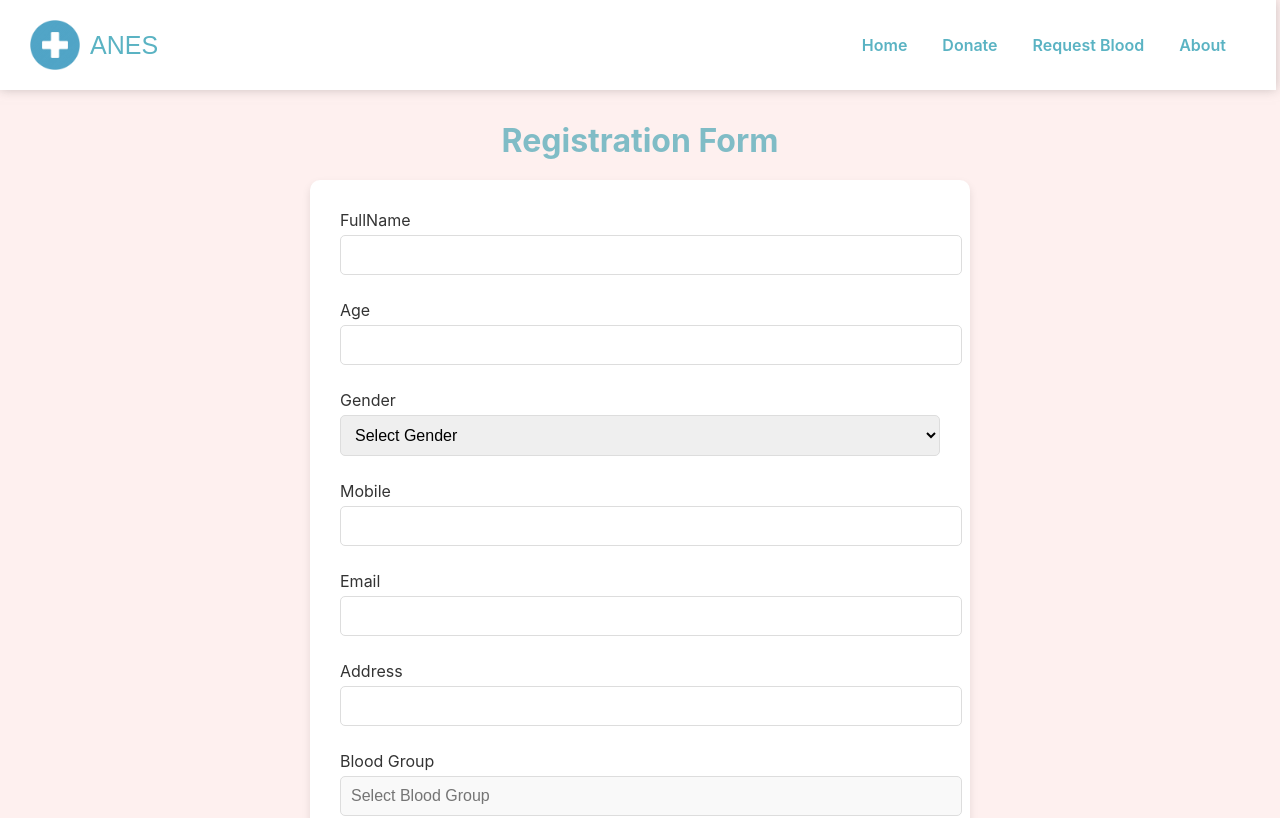
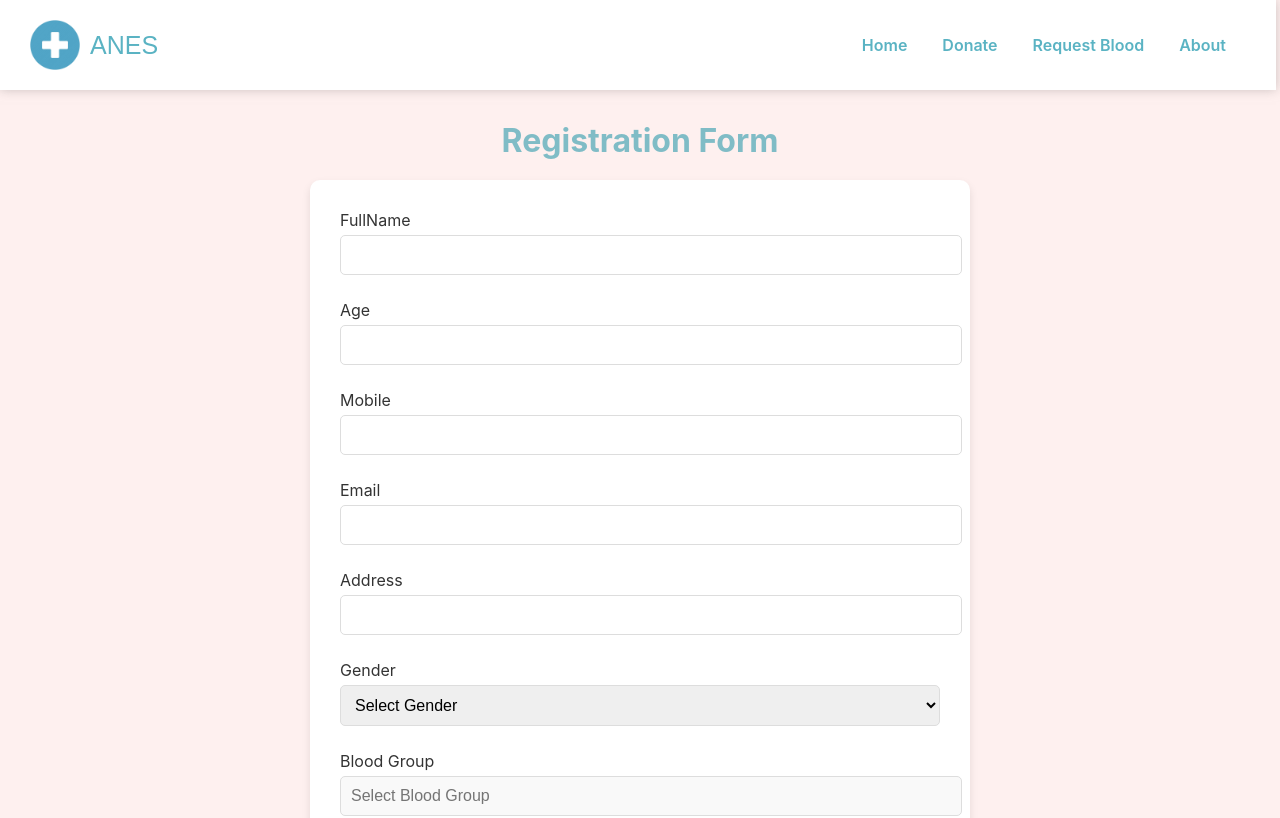
Before and after one commit to RVDhanushkumar/ANES-BloodDonor, a React (Create React App) app: page /register in a window 1280 px wide. Shown: the top 818 px of the page. Built offline with nearby package versions, Linux system fonts and the light colour scheme.

Commit message:
validation

```diff
--- a/package.json
+++ b/package.json
@@ -5,6 +5,7 @@
   "dependencies": {
     "@emotion/react": "^11.14.0",
     "@emotion/styled": "^11.14.0",
+    "@hookform/resolvers": "^4.1.3",
     "@mui/material": "^6.4.7",
     "@testing-library/dom": "^10.4.0",
     "@testing-library/jest-dom": "^6.6.3",
@@ -14,10 +15,12 @@
     "react": "^19.0.0",
     "react-dom": "^19.0.0",
     "react-google-recaptcha": "^3.1.0",
+    "react-hook-form": "^7.54.2",
     "react-router-dom": "^7.3.0",
     "react-scripts": "5.0.1",
     "web-vitals": "^2.1.4",
-    "yocto-queue": "^1.2.0"
+    "yocto-queue": "^1.2.0",
+    "zod": "^3.24.2"
   },
   "scripts": {
     "start": "react-scripts start",
--- a/src/components/register.js
+++ b/src/components/register.js
@@ -2,13 +2,40 @@ import React, { useState } from "react";
 import { useNavigate } from "react-router-dom";
 import ReCAPTCHA from "react-google-recaptcha";
 import { Dialog, DialogTitle, DialogContent, DialogActions, Button } from "@mui/material";
+import { useForm } from "react-hook-form";
+import { zodResolver } from "@hookform/resolvers/zod";
+import * as z from "zod";
 
 const bloodGroups = ["A+", "A-", "B+", "B-", "O+", "O-", "AB+", "AB-"];
 const genders = ["Male", "Female", "Other"];
 
+
+const schema = z.object({
+  fullName: z.string().min(3, "Full Name must be at least 3 characters"),
+  age: z.coerce.number().min(18, "Must be at least 18 years old").max(100, "Age must be less than 100"),
+  gender: z.enum(["Male", "Female", "Other"], { errorMap: () => ({ message: "Select a valid gender" }) }),
+  bloodgroup: z.enum(bloodGroups, { errorMap: () => ({ message: "Select a valid blood group" }) }),
+  mobile: z.string().regex(/^[6-9]\d{9}$/, "Enter a valid 10-digit mobile number"),
+  email: z.string().email("Enter a valid email"),
+  address: z.string().min(5, "Address must be at least 5 characters"),
+});
+
 const Register = () => {
   const navigate = useNavigate();
-  const [formData, setFormData] = useState({
+  const [loading, setLoading] = useState(false);
+  const [error, setError] = useState(null);
+  const [successDialogOpen, setSuccessDialogOpen] = useState(false);
+  const [captchaValue, setCaptchaValue] = useState(null);
+  const [bloodDialogOpen, setBloodDialogOpen] = useState(false);
+
+  const {
+    register,
+    handleSubmit,
+    setValue,
+    formState: { errors },
+  } = useForm({
+    resolver: zodResolver(schema),
+    defaultValues: {
       fullName: "",
       age: "",
       gender: "",
@@ -16,23 +43,12 @@ const Register = () => {
       mobile: "",
       email: "",
       address: "",
+    },
   });
-
-  const [loading, setLoading] = useState(false);
-  const [error, setError] = useState(null);
-  const [successDialogOpen, setSuccessDialogOpen] = useState(false);
-  const [captchaValue, setCaptchaValue] = useState(null);
-  const [bloodDialogOpen, setBloodDialogOpen] = useState(false);
-
-  const handleChange = (e) => {
-    const { name, value } = e.target;
-    setFormData({ ...formData, [name]: value });
-  };
 
   const handleCaptchaChange = (value) => setCaptchaValue(value);
 
-  const handleSubmit = async (e) => {
-    e.preventDefault();
+  const onSubmit = async (data) => {
     if (!captchaValue) {
       setError("Please complete the CAPTCHA.");
       return;
@@ -45,14 +61,12 @@ const Register = () => {
       const response = await fetch("https://sab-ka-blood.vercel.app/user/register", {
         method: "POST",
         headers: { "Content-Type": "application/json" },
-        body: JSON.stringify({ ...formData, captcha: captchaValue }),
+        body: JSON.stringify({ ...data, captcha: captchaValue }),
       });
 
       if (!response.ok) throw new Error(`${response.status}`);
 
       setSuccessDialogOpen(true);
-      setFormData({ fullName: "", age: "", gender: "", bloodgroup: "", mobile: "", email: "", address: "" });
-      setCaptchaValue(null);
     } catch (error) {
       setError(error.message);
     } finally {
@@ -68,31 +82,44 @@ const Register = () => {
   return (
     <div style={{ backgroundColor: "#fef0ef", minHeight: "100vh", padding: "20px", paddingTop: "100px" }}>
       <h1 style={{ textAlign: "center", color: "rgba(98, 176, 189, 0.81)", marginBottom: "20px" }}>Registration Form</h1>
-      <form onSubmit={handleSubmit} style={{ maxWidth: "600px", margin: "0 auto", backgroundColor: "#fff", padding: "30px", borderRadius: "10px", boxShadow: "0 4px 8px rgba(0, 0, 0, 0.1)" }}>
-        {Object.keys(formData).map((key) => {
-          if (key === "bloodgroup") return null;
-          return (
+      <form onSubmit={handleSubmit(onSubmit)} style={{ maxWidth: "600px", margin: "0 auto", backgroundColor: "#fff", padding: "30px", borderRadius: "10px", boxShadow: "0 4px 8px rgba(0, 0, 0, 0.1)" }}>
+
+        {["fullName", "age", "mobile", "email", "address"].map((key) => (
           <div key={key} style={{ marginBottom: "15px" }}>
             <label style={{ display: "block", marginBottom: "5px", color: "#333" }}>
               {key.charAt(0).toUpperCase() + key.slice(1)}
             </label>
-              {key === "gender" ? (
-                <select name="gender" value={formData.gender} onChange={handleChange} required style={{ width: "100%", padding: "10px", borderRadius: "5px", border: "1px solid #ddd" }}>
+            <input
+              type={key === "age" || key === "mobile" ? "number" : "text"}
+              {...register(key)}
+              style={{ width: "100%", padding: "10px", borderRadius: "5px", border: "1px solid #ddd" }}
+            />
+            {errors[key] && <p style={{ color: "red", fontSize: "12px" }}>{errors[key]?.message}</p>}
+          </div>
+        ))}
+
+        <div style={{ marginBottom: "15px" }}>
+          <label style={{ display: "block", marginBottom: "5px", color: "#333" }}>Gender</label>
+          <select {...register("gender")} style={{ width: "100%", padding: "10px", borderRadius: "5px", border: "1px solid #ddd" }}>
             <option value="" disabled>Select Gender</option>
             {genders.map((gender) => (
               <option key={gender} value={gender}>{gender}</option>
             ))}
           </select>
-              ) : (
-                <input type={key === "age" || key === "mobile" ? "number" : "text"} name={key} value={formData[key]} onChange={handleChange} required style={{ width: "100%", padding: "10px", borderRadius: "5px", border: "1px solid #ddd" }} />
-              )}
+          {errors.gender && <p style={{ color: "red", fontSize: "12px" }}>{errors.gender?.message}</p>}
         </div>
-          );
-        })}
 
         <div style={{ marginBottom: "15px" }}>
           <label style={{ display: "block", marginBottom: "5px", color: "#333" }}>Blood Group</label>
-          <input type="text" name="bloodgroup" value={formData.bloodgroup} readOnly onClick={() => setBloodDialogOpen(true)} required style={{ width: "100%", padding: "10px", borderRadius: "5px", border: "1px solid #ddd", cursor: "pointer", backgroundColor: "#f9f9f9" }} placeholder="Select Blood Group" />
+          <input
+            type="text"
+            readOnly
+            onClick={() => setBloodDialogOpen(true)}
+            {...register("bloodgroup")}
+            style={{ width: "100%", padding: "10px", borderRadius: "5px", border: "1px solid #ddd", cursor: "pointer", backgroundColor: "#f9f9f9" }}
+            placeholder="Select Blood Group"
+          />
+          {errors.bloodgroup && <p style={{ color: "red", fontSize: "12px" }}>{errors.bloodgroup?.message}</p>}
         </div>
 
         <div style={{ marginBottom: "15px", textAlign: "center" }}>
@@ -114,7 +141,7 @@ const Register = () => {
         <div style={{ padding: "20px" }}>
           <h3>Select Blood Group</h3>
           {bloodGroups.map((group) => (
-            <div key={group} onClick={() => { setFormData({ ...formData, bloodgroup: group }); setBloodDialogOpen(false); }} style={{ padding: "10px", cursor: "pointer", borderBottom: "1px solid #ddd" }}>
+            <div key={group} onClick={() => { setValue("bloodgroup", group); setBloodDialogOpen(false); }} style={{ padding: "10px", cursor: "pointer", borderBottom: "1px solid #ddd" }}>
               {group}
             </div>
           ))}
@@ -123,12 +150,8 @@ const Register = () => {
 
       <Dialog open={successDialogOpen} onClose={handleSuccessClose}>
         <DialogTitle>Thank You!</DialogTitle>
-        <DialogContent>
-          <p>Registration successful, check your email for verification link</p>
-        </DialogContent>
-        <DialogActions>
-          <Button onClick={handleSuccessClose} color="primary" variant="contained">OK</Button>
-        </DialogActions>
+        <DialogContent><p>Registration successful, check your email for verification link</p></DialogContent>
+        <DialogActions><Button onClick={handleSuccessClose} color="primary" variant="contained">OK</Button></DialogActions>
       </Dialog>
     </div>
   );
```
Also changed, not shown: 1 other file (tests, documents, lock files or other folders). Lines whose indentation alone changed are shown as unchanged.
